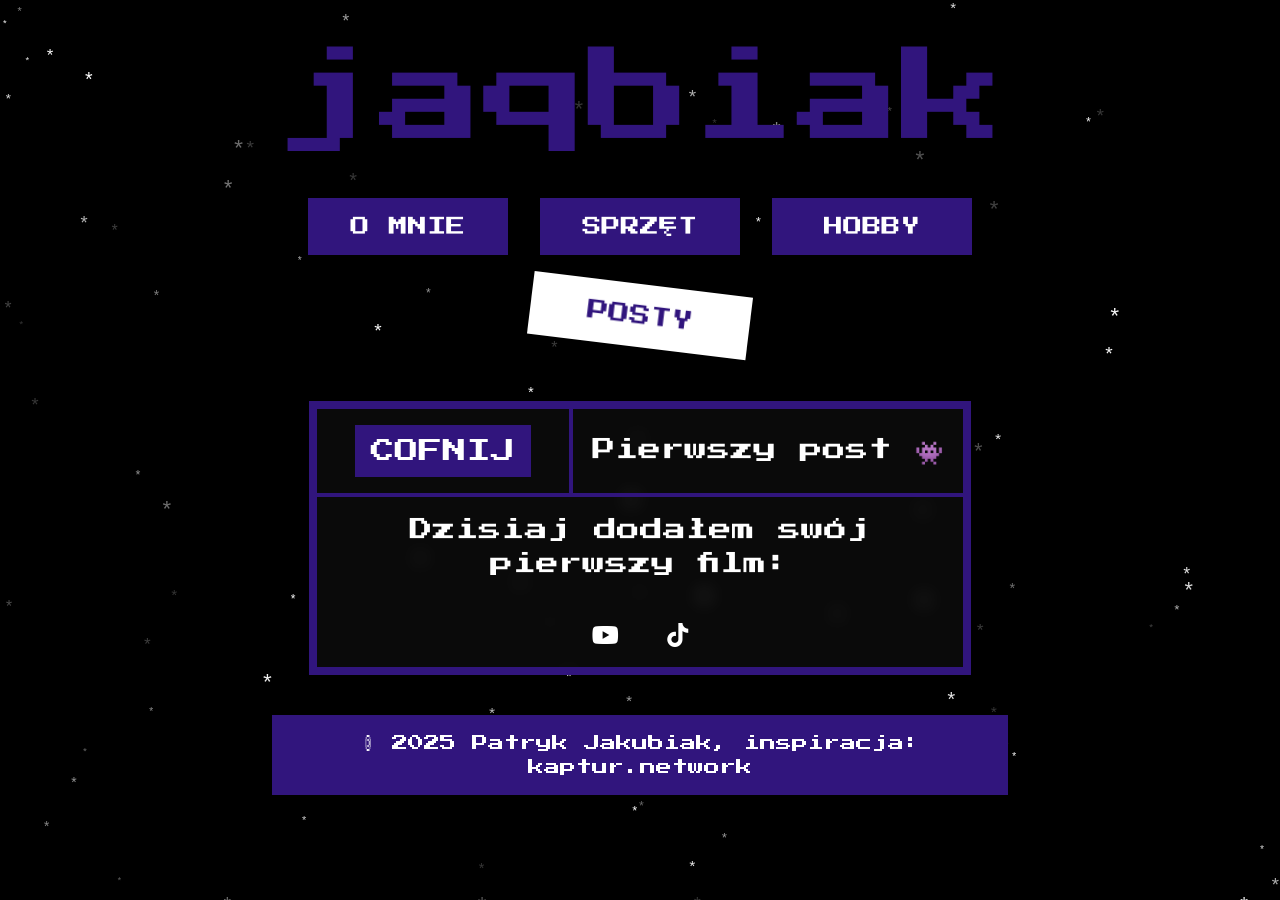
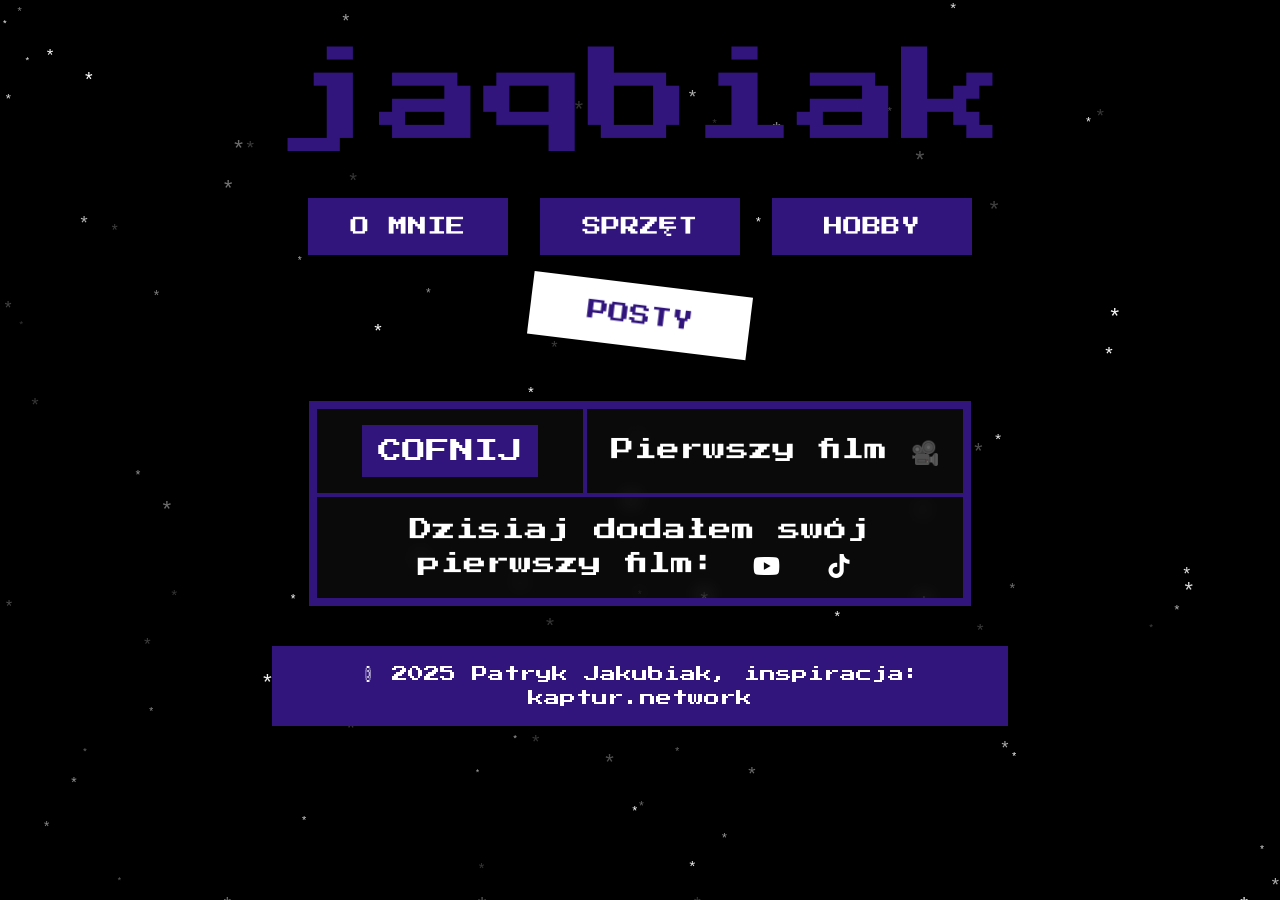
Before and after one commit to jaQbiak/jaqbiak, a Jekyll site: the page built from _posts/2025-07-31-pierwszy-film-🎥.md, in a window 1280 px wide. Built offline with Jekyll 4.4.1, drawn with Linux system fonts in a browser that asks for light colours; nearby versions of some CDN libraries.

Commit message:
small changes in posts

```diff
--- a/_posts/2025-07-31-pierwszy-film.md
+++ b/_posts/2025-07-31-pierwszy-film-🎥.md
@@ -8,12 +8,11 @@ nav_active: posts
 <div id="content">
     <table>
         <tr>
-            <td><a href="/posts" id="back">COFNIJ</a></td><td>Pierwszy post 👾</td>
+            <td><a href="/posts" id="back">COFNIJ</a></td><td>Pierwszy film 🎥</td>
         </tr>
         <tr>
             <td colspan="2" style="padding: 1rem;">
                 Dzisiaj dodałem swój pierwszy film:
-                <br><br>
                 <a href="https://youtube.com/shorts/1Y8Aj67y5Jo?si=S9s1MdPPc2DkeB-l" target="_blank"><i class="fa-brands fa-youtube"></i></a>
                 <a href="https://www.tiktok.com/@jaqbiak888/video/7533270535153667350" target="_blank"><i class="fa-brands fa-tiktok"></i></a>
             </td>
```
Also changed, not shown: _posts/2025-07-24-pierwszy-post-👾.md (renamed from _posts/2025-07-24-pierwszy-post.md, +1 -1 lines), posts.md (+1 -1 lines).
